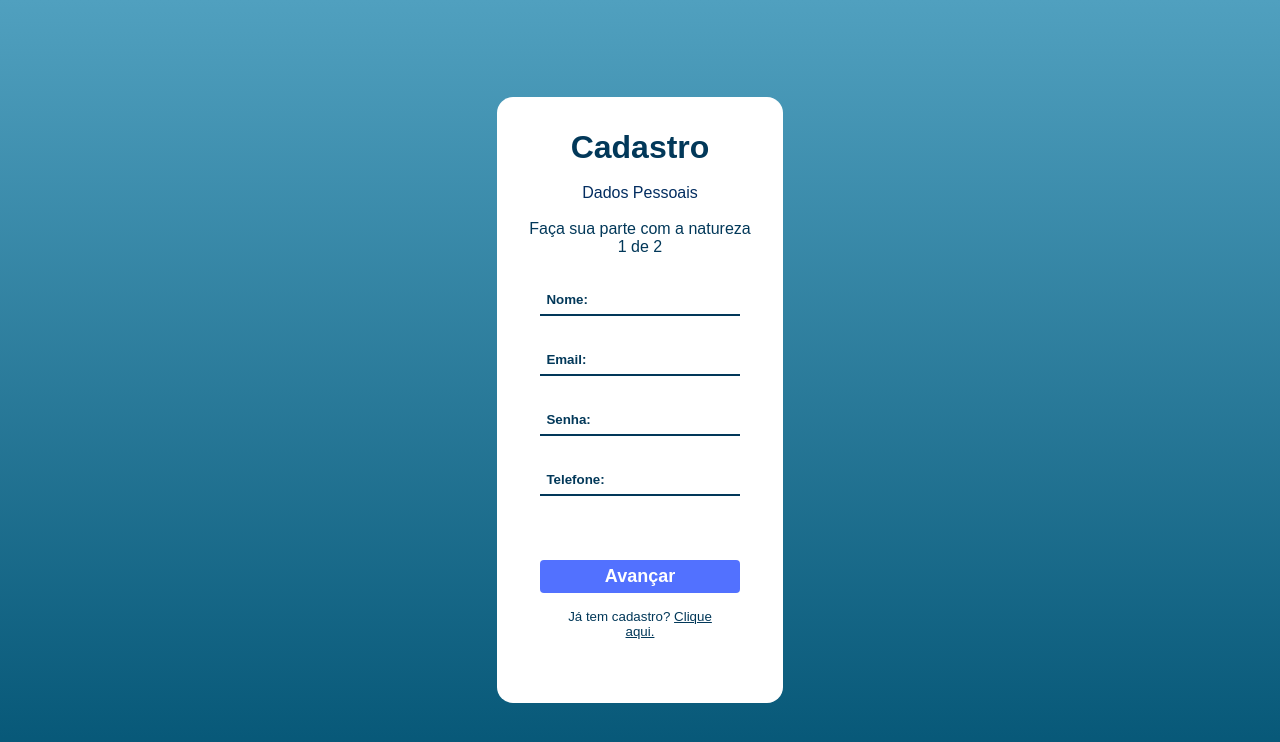
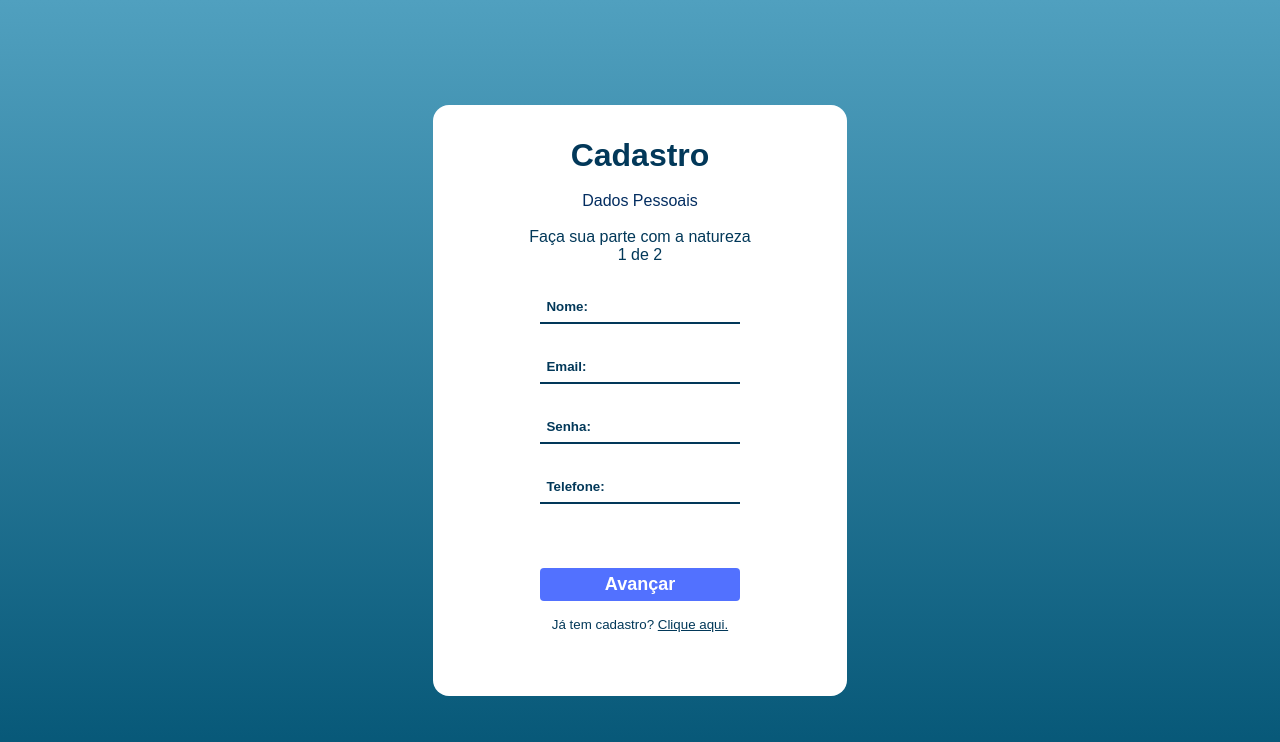
Before and after one commit to NatanJRL/BlueHope-Frontend, a Next.js app: page /signUp in a window 1280 px wide. Shown: the top 742 px of the page. Built offline with nearby package versions, Linux system fonts and the light colour scheme.

Commit message:
refactor: update signUp css

```diff
--- a/src/app/(pages)/signUp/styles.module.css
+++ b/src/app/(pages)/signUp/styles.module.css
@@ -70,6 +70,8 @@
   display: flex;
   flex-direction: column;
   align-items: center;
+  width: 75%;
+  max-width: 350px;
 }
 .buttonContainer {
   display: flex;
--- a/src/app/components/Header/styles.module.css
+++ b/src/app/components/Header/styles.module.css
@@ -84,7 +84,6 @@
 
     .header {
         height: 13vh;
-        height: 13vh;
         background-color: var(--cor-azul-escuro);
         display: flex;
         width: 100%;
@@ -104,7 +103,6 @@
         background-color: transparent;
         position: fixed;
         height: 13vh;
-        /* padding: 1rem; */
         min-height: 120px;
     }
 
```
